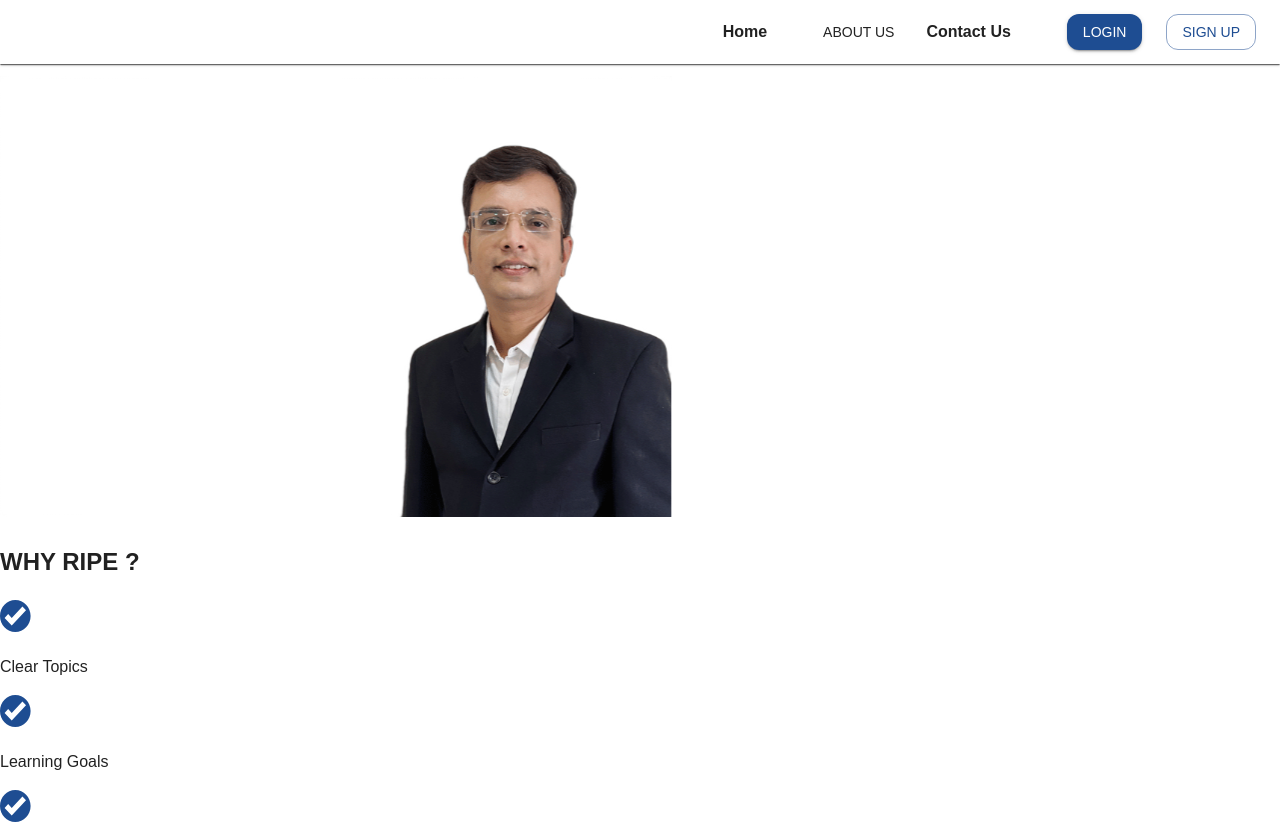
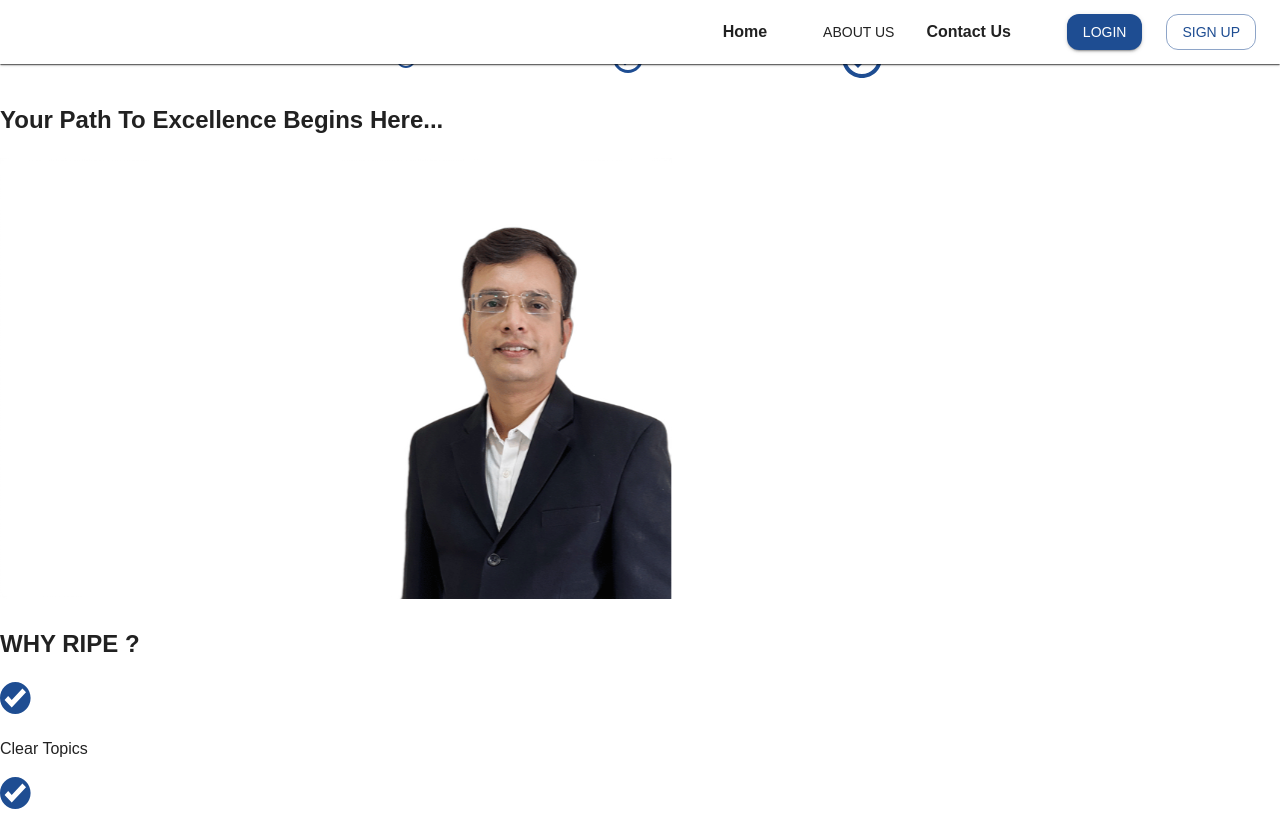
Before and after one commit to maignanaganapathy/skill-peak-frontend, a React (Create React App) app: page / in a window 1280 px wide. Shown: the top 824 px of the page. Built offline with nearby package versions, Linux system fonts and the light colour scheme.

Commit message:
karthika|include animation in landing page

```diff
--- a/src/App.tsx
+++ b/src/App.tsx
@@ -2,32 +2,33 @@ import React from "react";
 import { BrowserRouter as Router, Routes, Route } from "react-router-dom";
 import { ThemeProvider } from "@mui/material/styles";
 import CssBaseline from "@mui/material/CssBaseline";
-import theme from "./theme"; // Your custom MUI theme
+import theme from "./theme";
 import ComingSoon from './ComingSoon';
+import AnimatedCheckCircles from "./features/landing/Animation"; // Import your animation component
 
-// 🔹 Admin Features
+// Admin Features
 import { NotificationManager } from "./features/admin/Notification/NotificationManager";
 import Program from "./features/admin/Project/Program";
 import AccessControlPage from "./features/admin/ManagePermissions/AccessControlPage";
 
-// 🔹 Auth & Dashboard Features
-import { LandingPage } from "./features/landing/Landingpage"; // Ensure the correct file casing
+// Auth & Dashboard Features
+import { LandingPage } from "./features/landing/Landingpage";
 import Login from "./features/auth/pages/Login";
 import SignUp from "./features/auth/pages/Signup";
 
-// 🔹 Quiz Features
+// Quiz Features
 import QuizList from "./features/quiz/QuizListing/QuizList";
-import QuizCreation from "./features/quiz/QuizCreation/QuizForm"; // Assuming QuizForm is the correct component
+import QuizCreation from "./features/quiz/QuizCreation/QuizForm";
 import QuizPage from "./features/quiz/QuizAttending/AppContainer";
 
-// 🔹 Contact Feature
+// Contact Feature
 import ContactForm from "./features/contact/ContactForm";
 
-// 🔹 Contexts and Toasts
+// Contexts and Toasts
 import { PermissionsProvider } from "./context/PermissionsContext";
 import { ToastContainer } from "react-toastify";
 import "react-toastify/dist/ReactToastify.css";
-import ProtectedRoutes from "./routes/ProtectedRoutes"; // Import ProtectedRoutes
+import ProtectedRoutes from "./routes/ProtectedRoutes";
 
 const App: React.FC = () => {
     return (
@@ -37,13 +38,15 @@ const App: React.FC = () => {
                 <PermissionsProvider>
                     <div className="flex flex-col min-h-screen">
                         <Routes>
-              {/* 🔹 Public Routes */}
+                            {/* Public Routes */}
                             <Route path="/" element={<LandingPage />} />
                             <Route path="/login" element={<Login />} />
                             <Route path="/signup" element={<SignUp />} />
                             <Route path="/contact" element={<ContactForm />} />
                             <Route path="/comingsoon" element={<ComingSoon />} />
-              {/* 🔹 Protected Routes */}
+                            <Route path="/animation" element={<AnimatedCheckCircles />} /> {/* Add the animation route */}
+
+                            {/* Protected Routes */}
                             <Route element={<ProtectedRoutes />}>
                                 <Route path="/notification" element={<NotificationManager />} />
                                 <Route path="/dashboard" element={<Program />} />
--- /dev/null
+++ b/src/features/landing/Animation.tsx
@@ -0,0 +1,133 @@
+import React, { useState, useEffect } from 'react';
+import CheckCircleOutlinedIcon from '@mui/icons-material/CheckCircleOutlined';
+import CheckCircleIcon from '@mui/icons-material/CheckCircle';
+import { useTheme } from '@mui/material/styles';
+
+const AnimatedCheckCircles = () => {
+  const [stage, setStage] = useState(0);
+  const [circles, setCircles] = useState([
+    { size: 'small', filled: false, text: 'LEARN' },
+    { size: 'medium', filled: false, text: 'APPLY' },
+    { size: 'large', filled: false, text: 'SUCCESS' },
+  ]);
+  const theme = useTheme();
+
+  useEffect(() => {
+    let timeoutId: NodeJS.Timeout | number | undefined;
+
+    if (stage === 0) {
+      timeoutId = setTimeout(() => {
+        setStage(1);
+      }, 2000);
+    } else if (stage === 1) {
+      setCircles((prev) => [
+        { ...prev[0], filled: true },
+        { ...prev[1] },
+        { ...prev[2] },
+      ]);
+      timeoutId = setTimeout(() => {
+        setStage(2);
+      }, 500);
+    } else if (stage === 2) {
+      setCircles((prev) => [
+        { ...prev[0] },
+        { ...prev[1], filled: true },
+        { ...prev[2] },
+      ]);
+      timeoutId = setTimeout(() => {
+        setStage(3);
+      }, 500);
+    } else if (stage === 3) {
+      setCircles((prev) => [
+        { ...prev[0] },
+        { ...prev[1] },
+        { ...prev[2], filled: true },
+      ]);
+      timeoutId = setTimeout(() => {
+        setStage(4);
+      }, 500);
+    } else if (stage === 4) {
+      timeoutId = setTimeout(() => {
+        setStage(0);
+        setCircles([
+          { size: 'small', filled: false, text: 'LEARN' },
+          { size: 'medium', filled: false, text: 'APPLY' },
+          { size: 'large', filled: false, text: 'SUCCESS' },
+        ]);
+      }, 2000);
+    }
+
+    return () => {
+      if (timeoutId) {
+        clearTimeout(timeoutId);
+      }
+    };
+  }, [stage]);
+
+  const circleStyles: { [key: string]: { fontSize: number; color: string } } = {
+    small: { fontSize: 24, color: theme.palette.primary.main },
+    medium: { fontSize: 36, color: theme.palette.primary.main },
+    large: { fontSize: 48, color: theme.palette.primary.main },
+  };
+
+  const lineStyles = {
+    borderBottom: `3px dashed ${theme.palette.primary.main}`,
+    width: '110px',
+  };
+
+  const filledLineStyles = {
+    borderBottom: `3px solid ${theme.palette.primary.main}`,
+    width: '110px',
+  };
+
+  const getLineStyle = (index: number) => {
+    if (stage === 1 && index === 0) return filledLineStyles;
+    if (stage === 2 && index === 0) return filledLineStyles;
+    if (stage === 2 && index === 1) return filledLineStyles;
+    if (stage === 3 && index === 0) return filledLineStyles;
+    if (stage === 3 && index === 1) return filledLineStyles;
+    return lineStyles;
+  };
+
+  const textStyles = {
+    transition: 'transform 0.8s ease-in-out',
+    transform: 'scale(1)',
+    marginBottom: '10px',
+  };
+
+  const zoomedTextStyles = {
+    ...textStyles,
+    transform: 'scale(1.2)',
+    fontWeight: 'bold',
+  };
+
+  return (
+    <div style={{ display: 'flex', alignItems: 'center', justifyContent: 'center' }}>
+      {circles.map((circle, index) => (
+        <React.Fragment key={index}>
+          <div style={{ display: 'flex', flexDirection: 'column', alignItems: 'center' }}>
+            <div style={circle.filled ? zoomedTextStyles : textStyles}>{circle.text}</div>
+            {circle.filled ? (
+              <CheckCircleIcon style={{ ...circleStyles[circle.size] }} />
+            ) : (
+              <CheckCircleOutlinedIcon style={{ ...circleStyles[circle.size] }} />
+            )}
+          </div>
+          {index < 2 && (
+            <div
+              style={{
+                ...getLineStyle(index),
+                alignSelf: 'center',
+                marginLeft: '30px',
+                marginRight: '30px',
+                marginTop: '40px', // Add 2px margin to the top
+              }}
+            />
+          )}
+        </React.Fragment>
+      ))}
+    </div>
+  );
+};
+
+export default AnimatedCheckCircles;
--- a/src/features/landing/Hero.tsx
+++ b/src/features/landing/Hero.tsx
@@ -1,25 +1,22 @@
-
 import React from "react";
 import vasriram from "./assets/vasriram.svg";
+import AnimatedCheckCircles from "./Animation"; // Import your component
 
 export const Hero: React.FC = () => {
   return (
     <section className="flex justify-between items-center px-0 pt-24 pb-0 bg-blue-300 min-h-[600px] max-sm:flex-col">
-
       <div className="pt-24 pr-0 pb-0 pl-36 w-6/12 max-md:px-5 max-md:pt-16 max-md:pb-0 max-sm:px-5 max-sm:pt-10 max-sm:pb-0 max-sm:w-full">
-
-
-       <h1 className="mx-0 my-10 text-4xl font-extrabold text-black whitespace-nowrap">
-  Your Path To Excellence Begins Here...
-</h1>
-
-
+        <div className="mb-8"> {/* Add a container for the animation and spacing */}
+          <AnimatedCheckCircles />
+        </div>
+        <h1 className="mx-0 my-10 text-4xl font-extrabold text-black whitespace-nowrap">
+          Your Path To Excellence Begins Here...
+        </h1>
       </div>
 
       <div className="mt-20 w-6/12 max-w-2xl max-md:w-[45%] max-sm:mt-20 max-sm:w-full">
-  <img src={vasriram} alt="Progress Graphic" className="w-full h-auto" />
-</div>
-
+        <img src={vasriram} alt="Progress Graphic" className="w-full h-auto" />
+      </div>
     </section>
   );
 };
```
Lines whose indentation alone changed are shown as unchanged.
